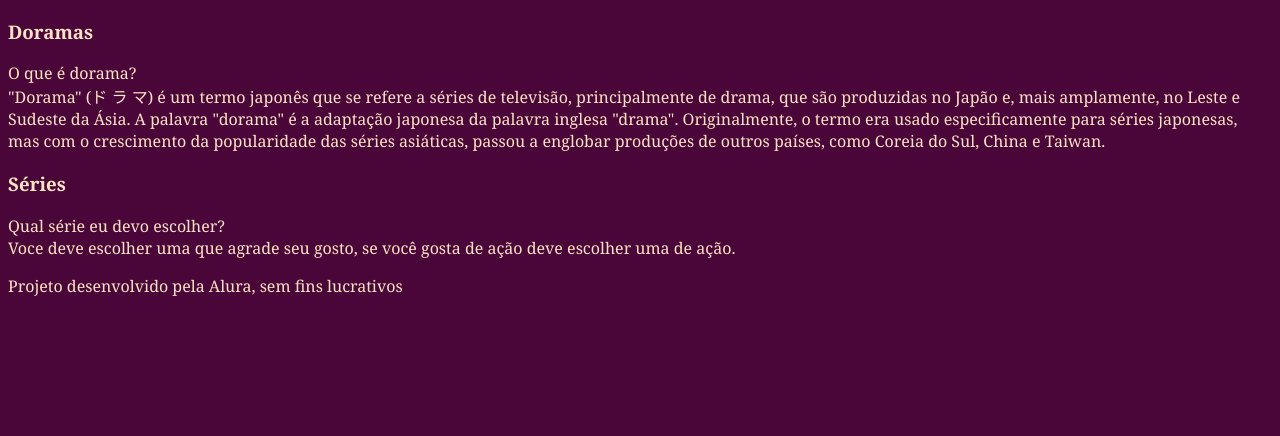
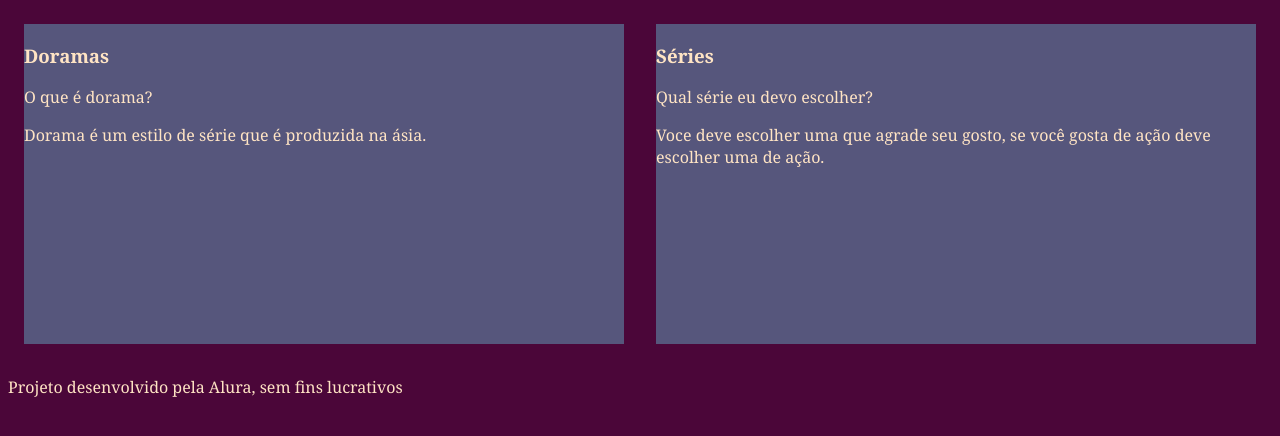
Before and after one commit to Gabriela1827/flashcard-gabi, a plain HTML site: page index.html in a window 1280 px wide. Drawn offline with Linux system fonts and the light colour scheme; files that its build step writes are made by us from their sources.

Commit message:
Add files via upload

```diff
--- a/index.html
+++ b/index.html
@@ -13,10 +13,10 @@
                 <div class="cartao__conteudo">
                     <h3>Doramas</h3>
                     <div class="cartao__conteudo__pergunta">
-                        O que é dorama?
+                       <p> O que é dorama?</p>
                     </div>
                     <div class="cartao__conteudo__resposta">
-                        "Dorama" (ド ラ マ) é um termo japonês que se refere a séries de televisão, principalmente de drama, que são produzidas no Japão e, mais amplamente, no Leste e Sudeste da Ásia. A palavra "dorama" é a adaptação japonesa da palavra inglesa "drama". Originalmente, o termo era usado especificamente para séries japonesas, mas com o crescimento da popularidade das séries asiáticas, passou a englobar produções de outros países, como Coreia do Sul, China e Taiwan.
+                       <p> Dorama é um estilo de série que é produzida na ásia.</p>
                     </div>
                 </div>
             </article>
@@ -24,10 +24,10 @@
                 <div class="cartao__conteudo">
                     <h3>Séries</h3>
                     <div class="cartao__conteudo__pergunta">
-                        Qual série eu devo escolher?
+                       <p> Qual série eu devo escolher?</p>
                     </div>
                     <div class="cartao__conteudo__resposta">
-                        Voce deve escolher uma que agrade seu gosto, se você gosta de ação deve escolher uma de ação.
+                        <p>Voce deve escolher uma que agrade seu gosto, se você gosta de ação deve escolher uma de ação.</p>
                     </div>
                 </div>
             </article>
--- a/style.css
+++ b/style.css
@@ -3,6 +3,17 @@ font-family: Cambria, Cochin, Georgia, Times, 'Times New Roman', serif;
 color: bisque;
 }
 
+#container{
+    display:flex
+
+}
+.cartao{
+    margin: 1rem 1rem;
+    background-color: rgb(86, 86, 124);
+    height: 20rem;
+    flex-grow: 1;
+    flex-basis:calc(33% - 3rem) ;
+}
 footer  {
     background-color: blue
     color( rgb(181, 11, 39))
```
